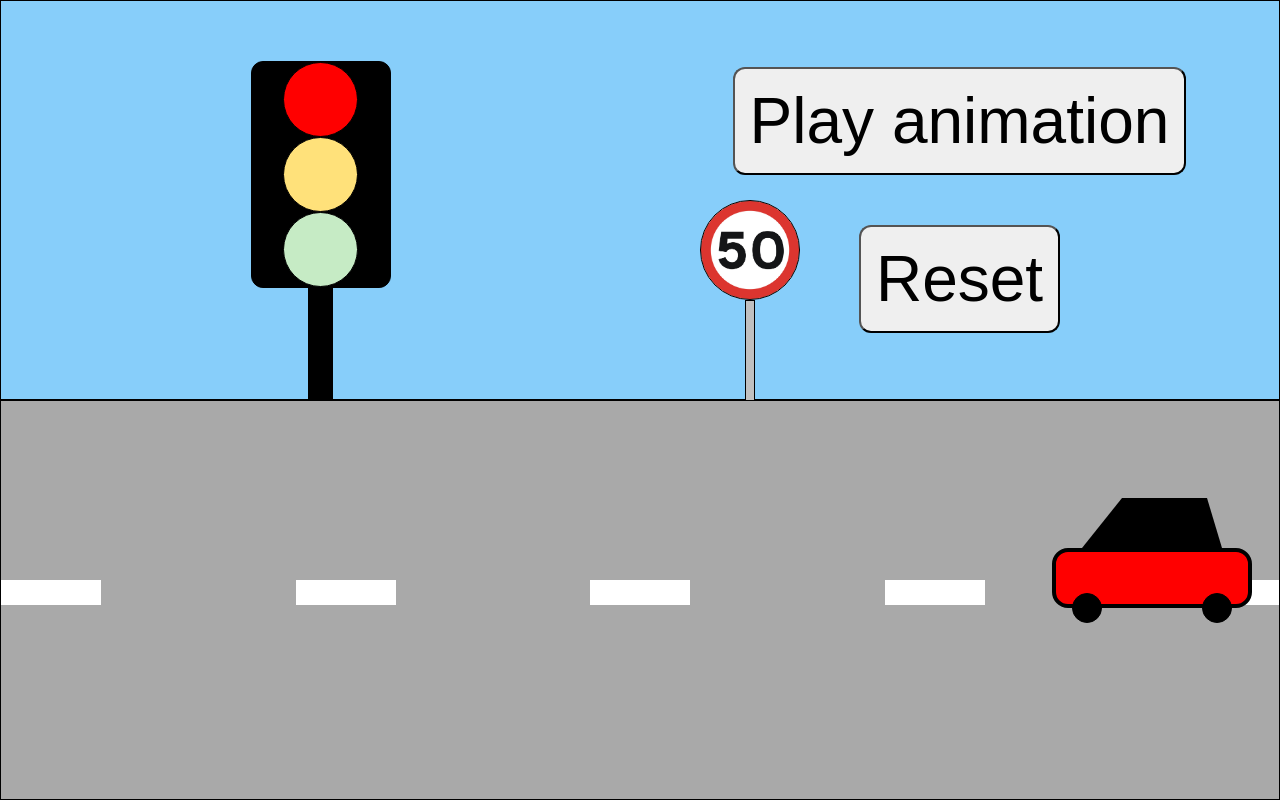
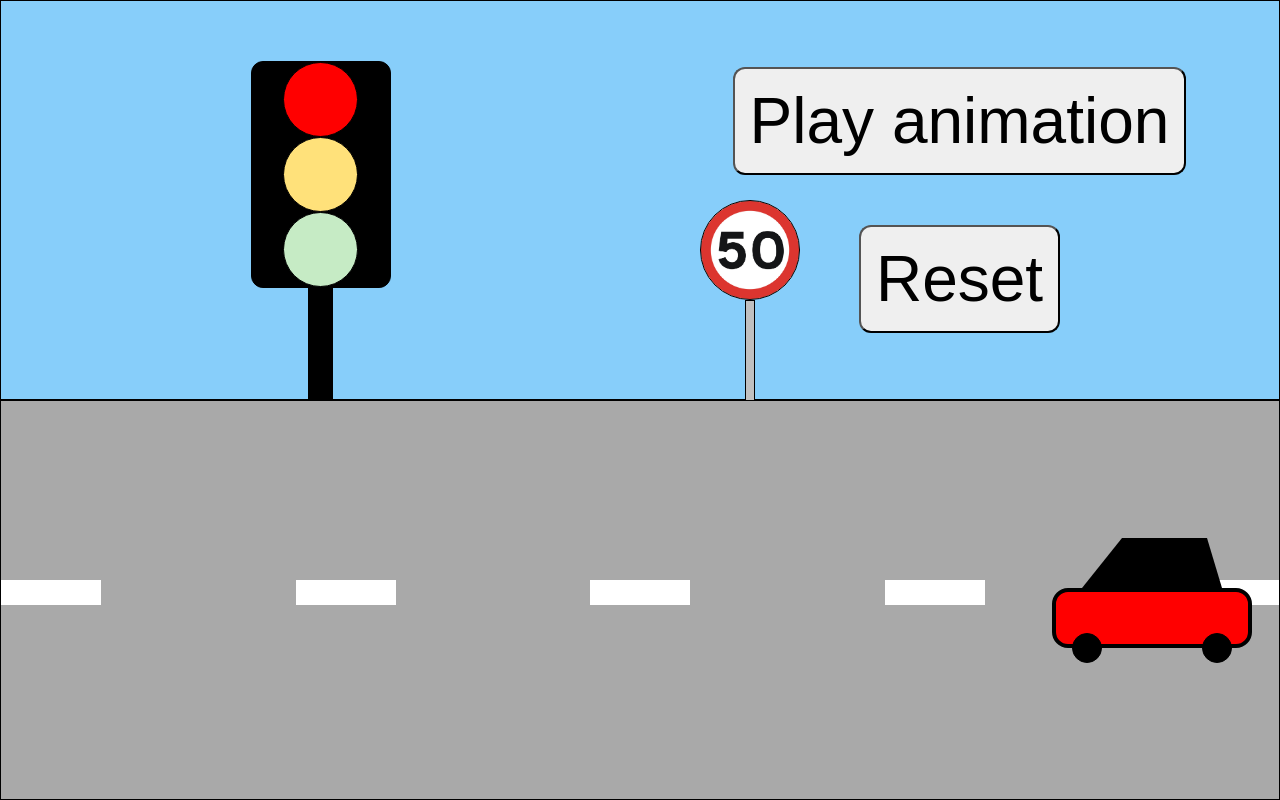
Before and after one commit to nonobromo/Traffic-Light, a plain HTML site: page index.html in a window 1280 px wide. Drawn offline with Linux system fonts and the light colour scheme.

Commit message:
Update style.css

```diff
--- a/style.css
+++ b/style.css
@@ -152,7 +152,7 @@
     flex-direction: column;
     position: fixed;
     right: 0px;
-    top: 140px;
+    top: 180px;
 }
 
 .road .car.car-ani {
```
